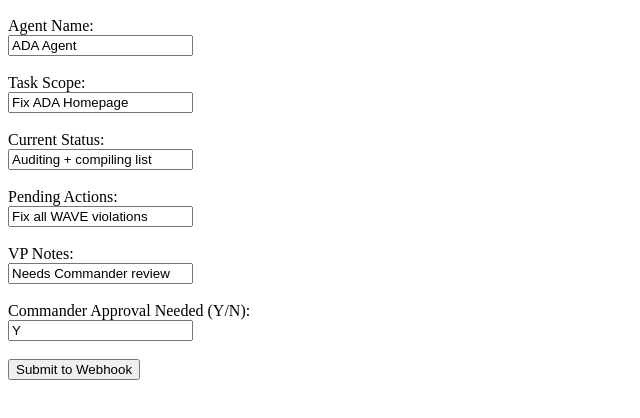
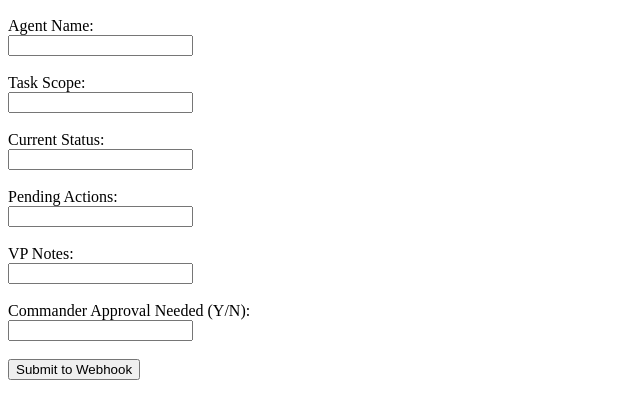
Before and after one commit to ludwigcoffeenyc/agent-form-site, a plain HTML site: page index.html in a window 1280 px wide. Shown: the part 50-468 px from the top of the page, without its empty margins (0-640 px from the left). Drawn offline with Linux system fonts and the light colour scheme.

Commit message:
Add files via upload

```diff
--- a/index.html
+++ b/index.html
@@ -1,20 +1,30 @@
-
 <!DOCTYPE html>
-<html lang="en">
+<html>
 <head>
-    <meta charset="UTF-8">
-    <title>Agent Logger Form</title>
+  <title>Send Webhook Test</title>
 </head>
 <body>
-    <h2>Send Webhook Test</h2>
-    <form action="https://hook.us2.make.com/zrzg9st62nnvrbf1h8mvc3p713efthz" method="POST">
-        <label>Agent Name:</label><br><input type="text" name="Agent Name" value="ADA Agent"><br><br>
-        <label>Task Scope:</label><br><input type="text" name="Task Scope" value="Fix ADA Homepage"><br><br>
-        <label>Current Status:</label><br><input type="text" name="Current Status" value="Auditing + compiling list"><br><br>
-        <label>Pending Actions:</label><br><input type="text" name="Pending Actions" value="Fix all WAVE violations"><br><br>
-        <label>VP Notes:</label><br><input type="text" name="VP Notes" value="Needs Commander review"><br><br>
-        <label>Commander Approval Needed (Y/N):</label><br><input type="text" name="Commander Approval Needed (Y/N)" value="Y"><br><br>
-        <button type="submit">Submit to Webhook</button>
-    </form>
+  <h2>Send Webhook Test</h2>
+  <form action="https://hook.us2.make.com/zrzg9st62nnvrb1fh8mvc3p713efthz" method="POST">
+    <label>Agent Name:</label><br>
+    <input type="text" name="Agent Name"><br><br>
+
+    <label>Task Scope:</label><br>
+    <input type="text" name="Task Scope"><br><br>
+
+    <label>Current Status:</label><br>
+    <input type="text" name="Current Status"><br><br>
+
+    <label>Pending Actions:</label><br>
+    <input type="text" name="Pending Actions"><br><br>
+
+    <label>VP Notes:</label><br>
+    <input type="text" name="VP Notes"><br><br>
+
+    <label>Commander Approval Needed (Y/N):</label><br>
+    <input type="text" name="Commander Approval Needed (Y/N)"><br><br>
+
+    <input type="submit" value="Submit to Webhook">
+  </form>
 </body>
 </html>
```
